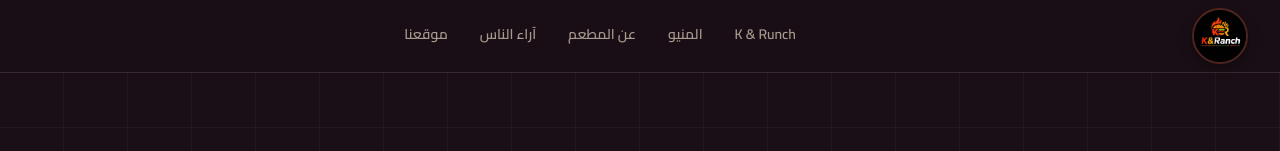
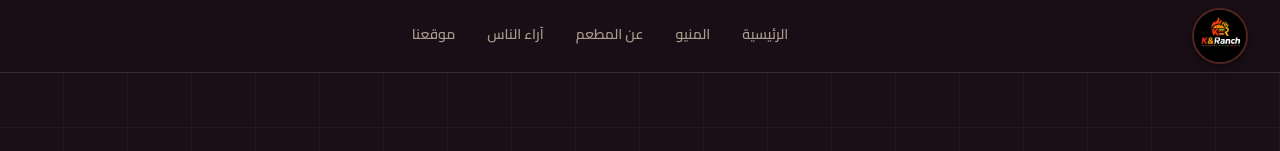
Before and after one commit to Youssef1796x/paid-project, a Next.js app: page / in a window 1280 px wide. Shown: the top 151 px of the page. Built offline with nearby package versions, Linux system fonts and the light colour scheme.

Commit message:
Change hero navbar label to الرئيسية

```diff
--- a/src/components/Navbar.tsx
+++ b/src/components/Navbar.tsx
@@ -6,7 +6,7 @@ import { Menu, X } from "lucide-react";
 import { restaurantConfig } from "@/src/data/restaurant";
 
 const navLinks = [
-  { id: "hero", label: "K & Runch" },
+  { id: "hero", label: "الرئيسية" },
   { id: "menu", label: "المنيو" },
   { id: "about", label: "عن المطعم" },
   { id: "reviews", label: "آراء الناس" },
```
